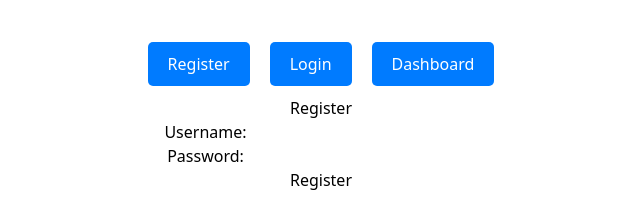
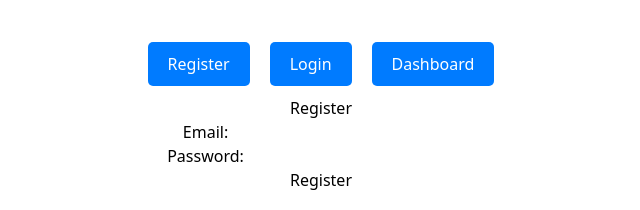
Before and after one commit to aaananddd/integrationdemo, a React (Vite) app: page / in a window 1280 px wide. Shown: the top 210 px of the page, without its empty margins (319-959 px from the left). Built offline with nearby package versions, Linux system fonts and the light colour scheme.

Commit message:
changed username field to email.

```diff
--- a/src/components/Register.jsx
+++ b/src/components/Register.jsx
@@ -19,31 +19,37 @@ const RegisterForm = () => {
     >
       <h2 className="mb-20 font-bold text-3xl text-center">Register</h2>
       <div className="mb-15">
-        <label htmlFor="username" className=" flex font-mono items-start block mb-5">
-          Username:
+        <label
+          htmlFor="username"
+          className=" flex font-mono items-start block mb-5"
+        >
+          Email:
         </label>
         <input
-          type="text"
-          id="username"
+          type="email"
+          id="email"
           className={`input w-full p-3 border border-gray-300 rounded-md box-border ${
-            errors.username && "input-error"
+            errors.email && "input-error"
           }`}
-          {...register("username", {
-            required: "Please enter your username",
-            maxLength: {
-              value: 20,
-              message: "Username cannot exceed 20 characters",
+          {...register("email", {
+            required: "Please enter your email",
+            pattern: {
+              value: /^[a-zA-Z0-9._%+-]+@[a-zA-Z0-9.-]+\.[a-zA-Z]{2,4}$/,
+              message: "Please enter a valid email address",
             },
           })}
         />
-        {errors.username && (
+        {errors.email && (
           <span className="error-message text-red-500 text-xs">
-            {errors.username.message}
+            {errors.email.message}
           </span>
         )}
       </div>
       <div className="mb-15">
-        <label htmlFor="password" className="flex items-start font-mono mt-5 block mb-5">
+        <label
+          htmlFor="password"
+          className="flex items-start font-mono mt-5 block mb-5"
+        >
           Password:
         </label>
         <input
```
